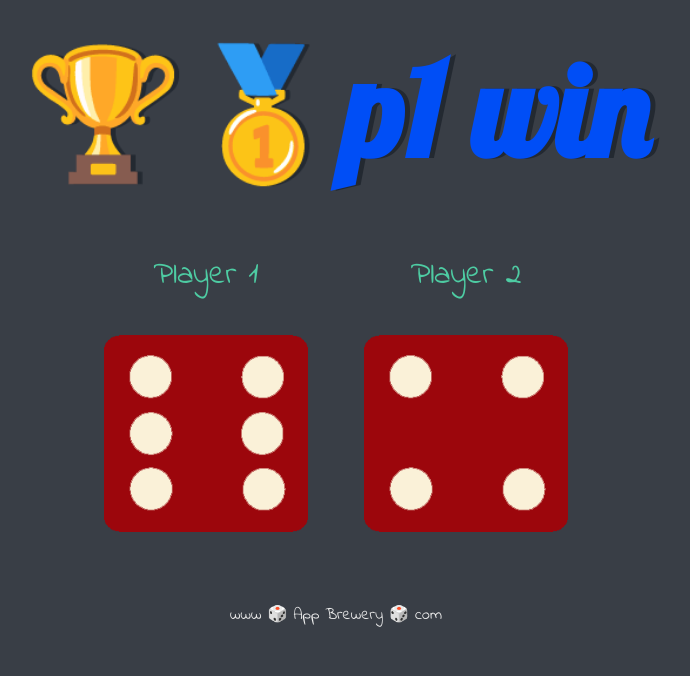
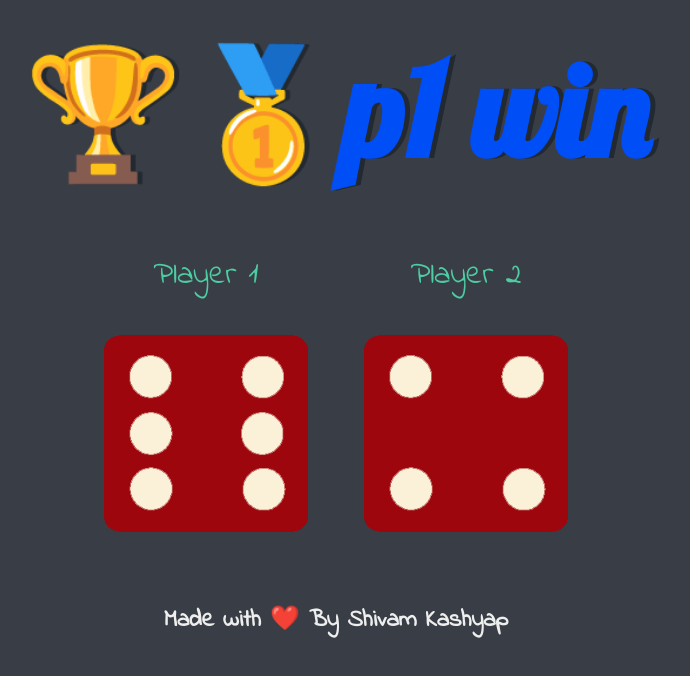
Before and after one commit to ghshivamkashyap/Dice-game, a plain HTML site: page index.html in a window 1280 px wide. Shown: the whole page, without its empty margins (304-994 px from the left). Drawn offline with Linux system fonts and the light colour scheme.

Commit message:
updated my name in html footer

```diff
--- a/index.html
+++ b/index.html
@@ -28,6 +28,6 @@
   </body>
 
   <footer>
-    www 🎲 App Brewery 🎲 com
+    <h2>Made with ❤️ By Shivam Kashyap</h2>
   </footer>
 </html>
```
